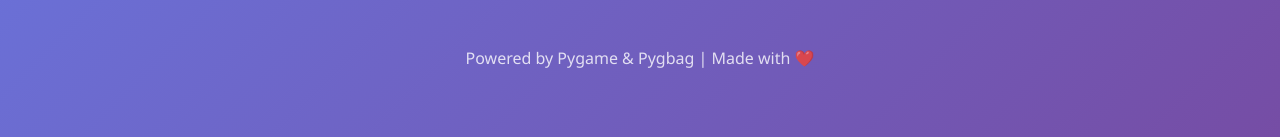
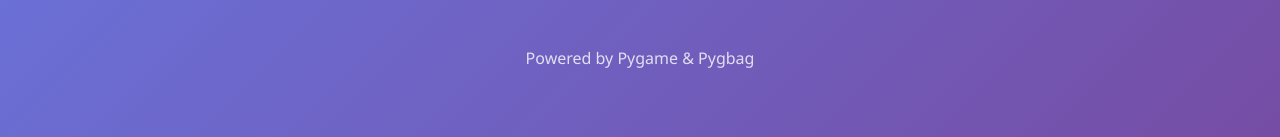
Before and after one commit to cyberpeon/game_tutorial, a plain HTML site: page index.html in a window 1280 px wide. Shown: the part 585-722 px from the top of the page. Drawn offline with Linux system fonts and the light colour scheme.

```diff
--- a/index.html
+++ b/index.html
@@ -205,7 +205,7 @@
         </div>
 
         <footer>
-            <p>Powered by Pygame & Pygbag | Made with ❤️</p>
+            <p>Powered by Pygame & Pygbag</p>
         </footer>
     </div>
 </body>
```
Also changed, not shown: 5 other files.
